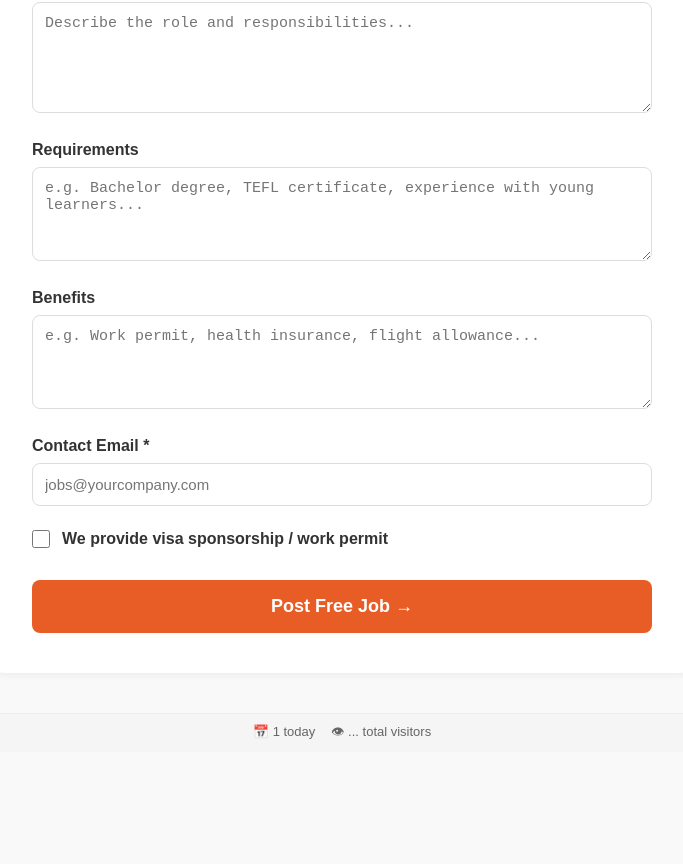
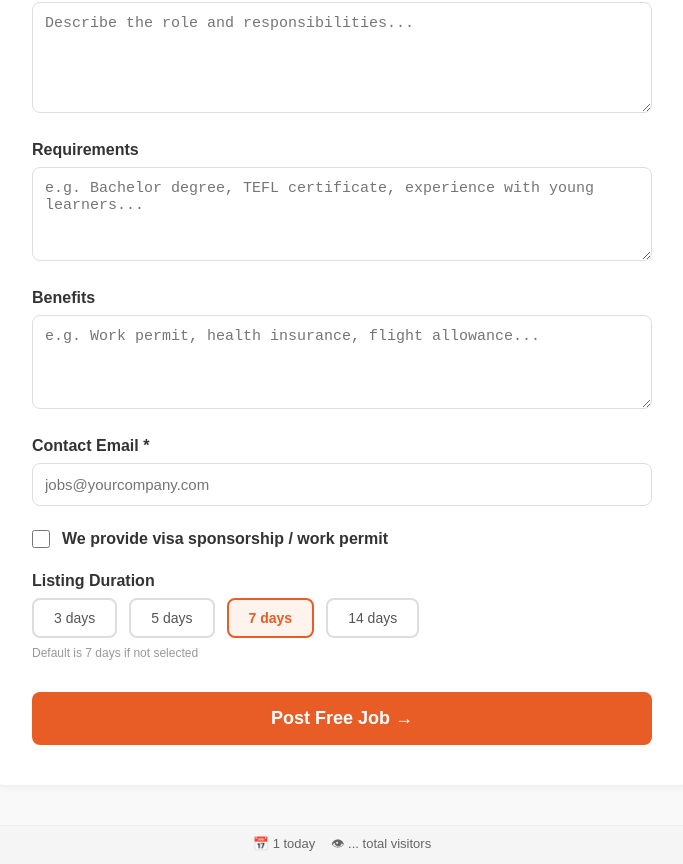
Before and after one commit to Davidjohnray/thailand-jobs, a Next.js app: page /employers/post-job in a window 1280 px wide. Shown: the part 824-1688 px from the top of the page, without its empty margins (298-981 px from the left). Before the commit the page ends 1576 px from the top, so only its background shows below. Built offline with nearby package versions, Linux system fonts and the light colour scheme; no server answers; the database is empty.

Commit message:
fix hydration error in layout

```diff
--- a/app/employers/page.tsx
+++ b/app/employers/page.tsx
@@ -4,7 +4,6 @@ export default function EmployersPage() {
   return (
     <main style={{ background: '#f9f9f9', minHeight: '100vh' }}>
 
-      {/* Header */}
       <section style={{ background: '#1a1a2e', padding: '60px 24px', textAlign: 'center' }}>
         <h1 style={{ color: 'white', fontSize: '40px', fontWeight: 'bold', marginBottom: '16px' }}>
           Post a Job in Thailand
@@ -25,9 +24,7 @@ export default function EmployersPage() {
               <p style={{ color: '#666', margin: 0, fontSize: '15px' }}>ESL, international schools, universities, tutoring</p>
             </div>
           </div>
-
           <div style={{ height: '2px', background: '#E85D26', marginBottom: '32px', borderRadius: '2px' }} />
-
           <div style={{ display: 'flex', gap: '24px', flexWrap: 'wrap' }}>
 
             {/* Free Teaching */}
@@ -36,7 +33,7 @@ export default function EmployersPage() {
               <div style={{ fontSize: '32px', fontWeight: 'bold', color: '#333', marginBottom: '4px' }}>FREE</div>
               <p style={{ color: '#666', marginBottom: '24px', fontSize: '13px' }}>No payment required</p>
               <ul style={{ listStyle: 'none', padding: 0, marginBottom: '32px', flex: 1 }}>
-                {['✓ Listed on jobs page', '✓ 2 week listing', '✓ Apply via email', '✗ Not on homepage', '✗ No priority placement'].map((item, i) => (
+                {['✓ Listed on jobs page', '✓ Flexible listing duration', '✓ Apply via email', '✗ Not on homepage', '✗ No priority placement'].map((item, i) => (
                   <li key={i} style={{ padding: '7px 0', borderBottom: '1px solid #f0f0f0', fontSize: '13px', color: item.startsWith('✗') ? '#999' : '#333' }}>{item}</li>
                 ))}
               </ul>
@@ -52,9 +49,9 @@ export default function EmployersPage() {
               </div>
               <h3 style={{ fontSize: '20px', fontWeight: 'bold', marginBottom: '4px', color: '#1a1a2e' }}>⭐ Featured Listing</h3>
               <div style={{ fontSize: '32px', fontWeight: 'bold', color: '#E85D26', marginBottom: '4px' }}>500 THB</div>
-              <p style={{ color: '#666', marginBottom: '24px', fontSize: '13px' }}>Per 2 week listing</p>
+              <p style={{ color: '#666', marginBottom: '24px', fontSize: '13px' }}>Per listing</p>
               <ul style={{ listStyle: 'none', padding: 0, marginBottom: '32px', flex: 1 }}>
-                {['✓ Listed on jobs page', '✓ 2 week listing', '✓ Apply via email', '✓ Featured on homepage', '✓ Top of all listings', '✓ Featured badge', '✓ 3x more applications'].map((item, i) => (
+                {['✓ Listed on jobs page', '✓ Flexible listing duration', '✓ Apply via email', '✓ Featured on homepage', '✓ Top of all listings', '✓ Featured badge', '✓ 3x more applications'].map((item, i) => (
                   <li key={i} style={{ padding: '7px 0', borderBottom: '1px solid #f0f0f0', fontSize: '13px', color: '#333' }}>{item}</li>
                 ))}
               </ul>
@@ -75,16 +72,12 @@ export default function EmployersPage() {
               <p style={{ color: '#666', margin: 0, fontSize: '15px' }}>Hospitality, technology, tourism, finance, marketing and more</p>
             </div>
           </div>
-
           <div style={{ height: '2px', background: '#2D6BE4', marginBottom: '32px', borderRadius: '2px' }} />
-
-          {/* Category badges */}
           <div style={{ display: 'flex', flexWrap: 'wrap', gap: '8px', marginBottom: '32px' }}>
             {['🏨 Hospitality', '💻 Technology', '🌍 Tourism', '📊 Finance', '📣 Marketing', '🏥 Healthcare', '🎨 Creative', '📦 Other'].map(cat => (
               <span key={cat} style={{ background: 'white', border: '1px solid #ddd', borderRadius: '20px', padding: '6px 14px', fontSize: '13px', color: '#555' }}>{cat}</span>
             ))}
           </div>
-
           <div style={{ display: 'flex', gap: '24px', flexWrap: 'wrap' }}>
 
             {/* Free Other */}
@@ -93,7 +86,7 @@ export default function EmployersPage() {
               <div style={{ fontSize: '32px', fontWeight: 'bold', color: '#333', marginBottom: '4px' }}>FREE</div>
               <p style={{ color: '#666', marginBottom: '24px', fontSize: '13px' }}>No payment required</p>
               <ul style={{ listStyle: 'none', padding: 0, marginBottom: '32px', flex: 1 }}>
-                {['✓ Listed on jobs page', '✓ 2 week listing', '✓ Apply via email', '✗ Not on homepage', '✗ No priority placement'].map((item, i) => (
+                {['✓ Listed on jobs page', '✓ Flexible listing duration', '✓ Apply via email', '✗ Not on homepage', '✗ No priority placement'].map((item, i) => (
                   <li key={i} style={{ padding: '7px 0', borderBottom: '1px solid #f0f0f0', fontSize: '13px', color: item.startsWith('✗') ? '#999' : '#333' }}>{item}</li>
                 ))}
               </ul>
@@ -109,9 +102,9 @@ export default function EmployersPage() {
               </div>
               <h3 style={{ fontSize: '20px', fontWeight: 'bold', marginBottom: '4px', color: '#1a1a2e' }}>⭐ Featured Listing</h3>
               <div style={{ fontSize: '32px', fontWeight: 'bold', color: '#2D6BE4', marginBottom: '4px' }}>500 THB</div>
-              <p style={{ color: '#666', marginBottom: '24px', fontSize: '13px' }}>Per 2 week listing</p>
+              <p style={{ color: '#666', marginBottom: '24px', fontSize: '13px' }}>Per listing</p>
               <ul style={{ listStyle: 'none', padding: 0, marginBottom: '32px', flex: 1 }}>
-                {['✓ Listed on jobs page', '✓ 2 week listing', '✓ Apply via email', '✓ Featured on homepage', '✓ Top of all listings', '✓ Featured badge', '✓ 3x more applications'].map((item, i) => (
+                {['✓ Listed on jobs page', '✓ Flexible listing duration', '✓ Apply via email', '✓ Featured on homepage', '✓ Top of all listings', '✓ Featured badge', '✓ 3x more applications'].map((item, i) => (
                   <li key={i} style={{ padding: '7px 0', borderBottom: '1px solid #f0f0f0', fontSize: '13px', color: '#333' }}>{item}</li>
                 ))}
               </ul>
@@ -131,7 +124,7 @@ export default function EmployersPage() {
               { q: 'How do I pay for a featured listing?', a: 'After submitting your job we will contact you by email to arrange payment via bank transfer or PromptPay.' },
               { q: 'When will my featured job go live?', a: 'Your job goes live immediately. The featured badge and homepage placement is activated once payment is confirmed.' },
               { q: 'Can I upgrade a free listing to featured?', a: 'Yes! Email us after posting and we can upgrade your listing at any time.' },
-              { q: 'How long does a listing stay up?', a: 'All listings are active for 2 weeks from the date of posting and then automatically removed.' },
+              { q: 'How long does a listing stay up?', a: 'You can choose 3, 5, 7 or 14 days when posting your job.' },
             ].map((faq, i) => (
               <div key={i} style={{ background: 'white', borderRadius: '12px', padding: '20px 24px', boxShadow: '0 2px 8px rgba(0,0,0,0.06)' }}>
                 <div style={{ fontWeight: 'bold', color: '#1a1a2e', marginBottom: '8px' }}>{faq.q}</div>
--- a/app/employers/post-featured/page.tsx
+++ b/app/employers/post-featured/page.tsx
@@ -53,15 +53,14 @@ const STRIPE_FEATURED_LINK = 'https://buy.stripe.com/8x26oA9RF8AH4tjblua7C02'
 function PostFeaturedPage() {
   const searchParams = useSearchParams()
   const isTeaching = searchParams.get('category') !== 'other'
-
   const [jobLoading, setJobLoading] = useState(false)
-
   const [form, setForm] = useState({
     title: '', company: '', location: '', salary: '',
     job_type: 'Full Time',
     category: isTeaching ? teachingCategories[0] : otherCategories[0],
     description: '', requirements: '', benefits: '', email: '',
     visa_sponsor: false,
+    duration: 14,
   })
 
   const handleChange = (e: any) => {
@@ -77,7 +76,7 @@ function PostFeaturedPage() {
     }
     setJobLoading(true)
     const expiryDate = new Date()
-    expiryDate.setDate(expiryDate.getDate() + 14)
+    expiryDate.setDate(expiryDate.getDate() + form.duration)
     const { data, error } = await supabase.from('jobs').insert([{
       ...form,
       featured: false,
@@ -89,7 +88,6 @@ function PostFeaturedPage() {
       setJobLoading(false)
       return
     }
-    // Redirect to Stripe with job ID so webhook can activate it after payment
     await fetch('/api/notify-job', {
       method: 'POST',
       headers: { 'Content-Type': 'application/json' },
@@ -109,6 +107,15 @@ function PostFeaturedPage() {
             <div style={{ color: '#666', fontSize: '14px', marginTop: '4px' }}>Pay securely via Stripe — your job goes live instantly after payment</div>
           </div>
           <div style={{ fontSize: '36px' }}>🚀</div>
+        </div>
+
+        <div style={{ background: '#f0f7ff', border: '1px solid #2D6BE4', borderRadius: '10px', padding: '16px', marginBottom: '24px' }}>
+          <p style={{ color: '#2D6BE4', fontWeight: 'bold', fontSize: '14px', margin: '0 0 4px' }}>💡 Have a question or problem?</p>
+          <p style={{ color: '#555', fontSize: '13px', margin: '0 0 10px' }}>Create a free member account to message us directly and track replies — no email needed!</p>
+          <div style={{ display: 'flex', gap: '8px' }}>
+            <a href="/account/register" style={{ background: '#2D6BE4', color: 'white', padding: '6px 14px', borderRadius: '6px', textDecoration: 'none', fontSize: '13px', fontWeight: 'bold' }}>Create Account</a>
+            <a href="/account/login" style={{ background: 'white', color: '#2D6BE4', padding: '6px 14px', borderRadius: '6px', textDecoration: 'none', fontSize: '13px', border: '1px solid #2D6BE4' }}>Login</a>
+          </div>
         </div>
 
         <div style={{ display: 'flex', alignItems: 'center', gap: '12px', marginBottom: '8px' }}>
@@ -200,11 +207,33 @@ function PostFeaturedPage() {
               style={{ width: '100%', padding: '12px', borderRadius: '8px', border: '1px solid #ddd', fontSize: '15px', outline: 'none', boxSizing: 'border-box' }} />
           </div>
 
-          <div style={{ marginBottom: '32px' }}>
+          <div style={{ marginBottom: '24px' }}>
             <label style={{ display: 'flex', alignItems: 'center', gap: '12px', cursor: 'pointer' }}>
               <input type="checkbox" name="visa_sponsor" checked={form.visa_sponsor} onChange={handleChange} style={{ width: '18px', height: '18px' }} />
               <span style={{ fontWeight: 'bold', color: '#333' }}>We provide visa sponsorship / work permit</span>
             </label>
+          </div>
+
+          {/* LISTING DURATION */}
+          <div style={{ marginBottom: '32px' }}>
+            <label style={{ display: 'block', fontWeight: 'bold', marginBottom: '8px', color: '#333' }}>Listing Duration</label>
+            <div style={{ display: 'flex', gap: '12px', flexWrap: 'wrap' }}>
+              {[3, 5, 7, 14].map(days => (
+                <button key={days} type="button"
+                  onClick={() => setForm(prev => ({ ...prev, duration: days }))}
+                  style={{
+                    padding: '10px 20px', borderRadius: '8px', border: '2px solid',
+                    borderColor: form.duration === days ? '#E85D26' : '#ddd',
+                    background: form.duration === days ? '#fff3ed' : 'white',
+                    color: form.duration === days ? '#E85D26' : '#555',
+                    fontWeight: form.duration === days ? 'bold' : 'normal',
+                    cursor: 'pointer', fontSize: '14px'
+                  }}>
+                  {days} days
+                </button>
+              ))}
+            </div>
+            <p style={{ color: '#999', fontSize: '12px', marginTop: '8px' }}>Default is 14 days for featured listings</p>
           </div>
 
           <div style={{ background: '#f9f9f9', borderRadius: '10px', padding: '16px', marginBottom: '24px', display: 'flex', gap: '12px', alignItems: 'center' }}>
--- a/app/employers/post-job/page.tsx
+++ b/app/employers/post-job/page.tsx
@@ -3,7 +3,6 @@ import { Suspense } from 'react'
 import { useState } from 'react'
 import { useSearchParams } from 'next/navigation'
 import { supabase } from '../../../src/lib/supabase'
-
 const thaiProvinces = [
   'Bangkok', 'Chiang Mai', 'Phuket', 'Pattaya / Chonburi', 'Koh Samui / Surat Thani',
   'Hua Hin / Prachuap', 'Krabi', 'Rayong', 'Chiang Rai',
@@ -60,6 +59,7 @@ function PostJobPage() {
     category: isTeaching ? teachingCategories[0] : otherCategories[0],
     description: '', requirements: '', benefits: '', email: '',
     visa_sponsor: false,
+    duration: 7,
   })
 
   const handleChange = (e: any) => {
@@ -71,7 +71,7 @@ function PostJobPage() {
     e.preventDefault()
     setLoading(true)
     const expiryDate = new Date()
-    expiryDate.setDate(expiryDate.getDate() + 14)
+    expiryDate.setDate(expiryDate.getDate() + form.duration)
     const { error } = await supabase.from('jobs').insert([{
       ...form,
       featured: false,
@@ -92,7 +92,7 @@ function PostJobPage() {
     <main style={{ textAlign: 'center', padding: '80px 24px' }}>
       <div style={{ fontSize: '64px', marginBottom: '24px' }}>🎉</div>
       <h1 style={{ fontSize: '32px', fontWeight: 'bold', marginBottom: '16px', color: '#1a1a2e' }}>Job Posted!</h1>
-      <p style={{ color: '#666', marginBottom: '32px' }}>Your job is now live on Thailand Jobs</p>
+      <p style={{ color: '#666', marginBottom: '32px' }}>Your job is now live on Thailand Jobs for {form.duration} days</p>
       <a href="/jobs" style={{ background: '#E85D26', color: 'white', padding: '14px 40px', borderRadius: '8px', textDecoration: 'none', fontWeight: 'bold' }}>View All Jobs</a>
     </main>
   )
@@ -108,7 +108,7 @@ function PostJobPage() {
             Post a Free {isTeaching ? 'Teaching' : 'Other'} Job
           </h1>
         </div>
-        <p style={{ color: '#666', marginBottom: '40px' }}>Your listing will appear on the jobs page for 2 weeks</p>
+        <p style={{ color: '#666', marginBottom: '40px' }}>Your listing will appear on the jobs page for your chosen duration</p>
 
         <div style={{ background: 'white', borderRadius: '12px', padding: '40px', boxShadow: '0 2px 8px rgba(0,0,0,0.06)' }}>
           <div style={{ marginBottom: '24px' }}>
@@ -181,12 +181,35 @@ function PostJobPage() {
             <input name="email" value={form.email} onChange={handleChange} type="email" placeholder="jobs@yourcompany.com"
               style={{ width: '100%', padding: '12px', borderRadius: '8px', border: '1px solid #ddd', fontSize: '15px', outline: 'none', boxSizing: 'border-box' }} />
           </div>
-          <div style={{ marginBottom: '32px' }}>
+          <div style={{ marginBottom: '24px' }}>
             <label style={{ display: 'flex', alignItems: 'center', gap: '12px', cursor: 'pointer' }}>
               <input type="checkbox" name="visa_sponsor" checked={form.visa_sponsor} onChange={handleChange} style={{ width: '18px', height: '18px' }} />
               <span style={{ fontWeight: 'bold', color: '#333' }}>We provide visa sponsorship / work permit</span>
             </label>
           </div>
+
+          {/* LISTING DURATION */}
+          <div style={{ marginBottom: '32px' }}>
+            <label style={{ display: 'block', fontWeight: 'bold', marginBottom: '8px', color: '#333' }}>Listing Duration</label>
+            <div style={{ display: 'flex', gap: '12px', flexWrap: 'wrap' }}>
+              {[3, 5, 7, 14].map(days => (
+                <button key={days} type="button"
+                  onClick={() => setForm(prev => ({ ...prev, duration: days }))}
+                  style={{
+                    padding: '10px 20px', borderRadius: '8px', border: '2px solid',
+                    borderColor: form.duration === days ? '#E85D26' : '#ddd',
+                    background: form.duration === days ? '#fff3ed' : 'white',
+                    color: form.duration === days ? '#E85D26' : '#555',
+                    fontWeight: form.duration === days ? 'bold' : 'normal',
+                    cursor: 'pointer', fontSize: '14px'
+                  }}>
+                  {days} days
+                </button>
+              ))}
+            </div>
+            <p style={{ color: '#999', fontSize: '12px', marginTop: '8px' }}>Default is 7 days if not selected</p>
+          </div>
+
           <button onClick={handleSubmit} disabled={loading}
             style={{ width: '100%', background: loading ? '#ccc' : isTeaching ? '#E85D26' : '#2D6BE4', color: 'white', padding: '16px', borderRadius: '8px', border: 'none', fontWeight: 'bold', fontSize: '18px', cursor: 'pointer' }}>
             {loading ? 'Posting...' : 'Post Free Job →'}
--- a/app/layout.tsx
+++ b/app/layout.tsx
@@ -10,8 +10,8 @@ export const metadata: Metadata = {
 
 export default function RootLayout({ children }: { children: React.ReactNode }) {
   return (
-    <html lang="en">
-      <head>
+    <html lang="en" suppressHydrationWarning>
+      <head suppressHydrationWarning>
         <link rel="manifest" href="/manifest.json" />
         <meta name="theme-color" content="#E85D26" />
         <meta name="apple-mobile-web-app-capable" content="yes" />
```
